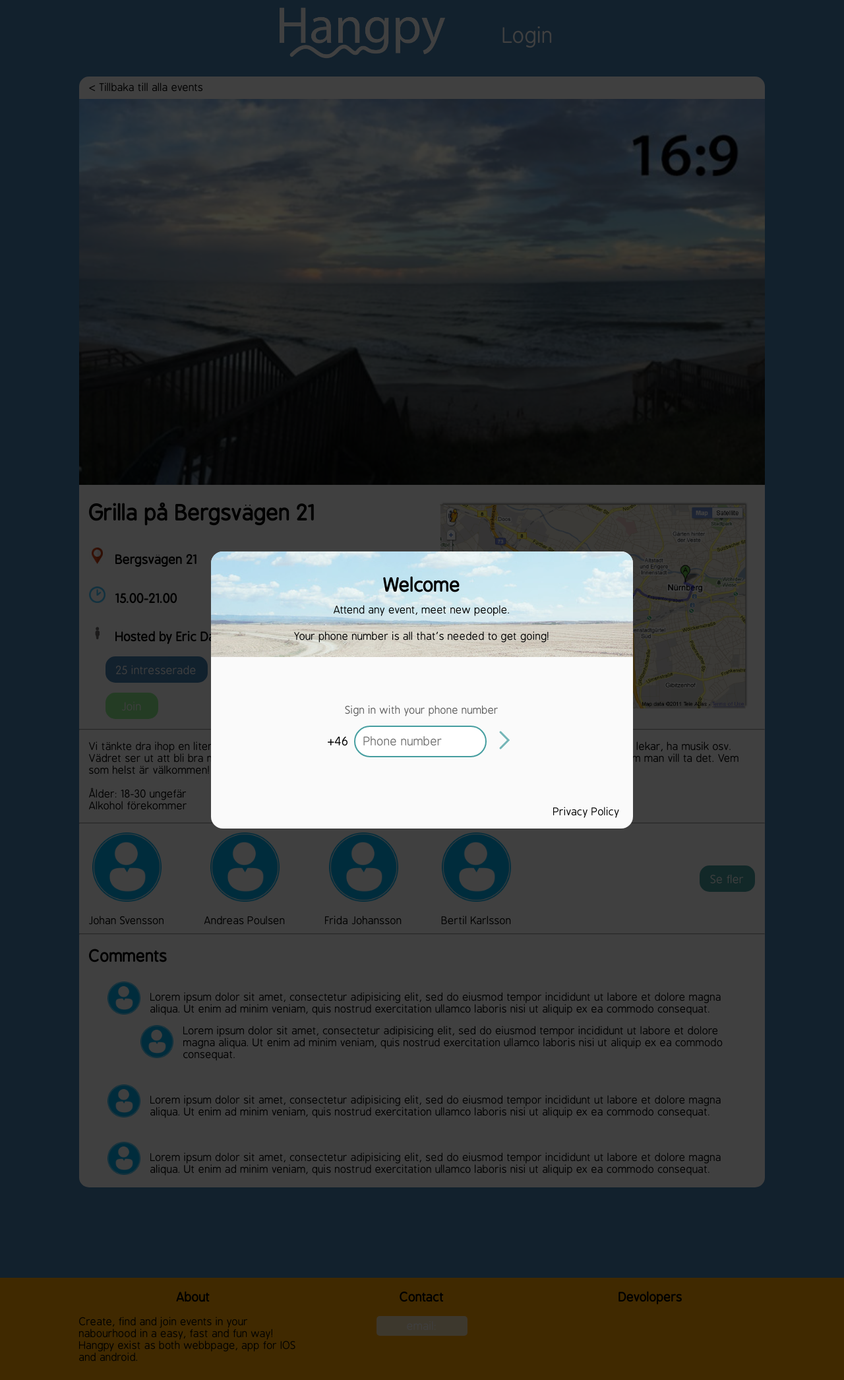
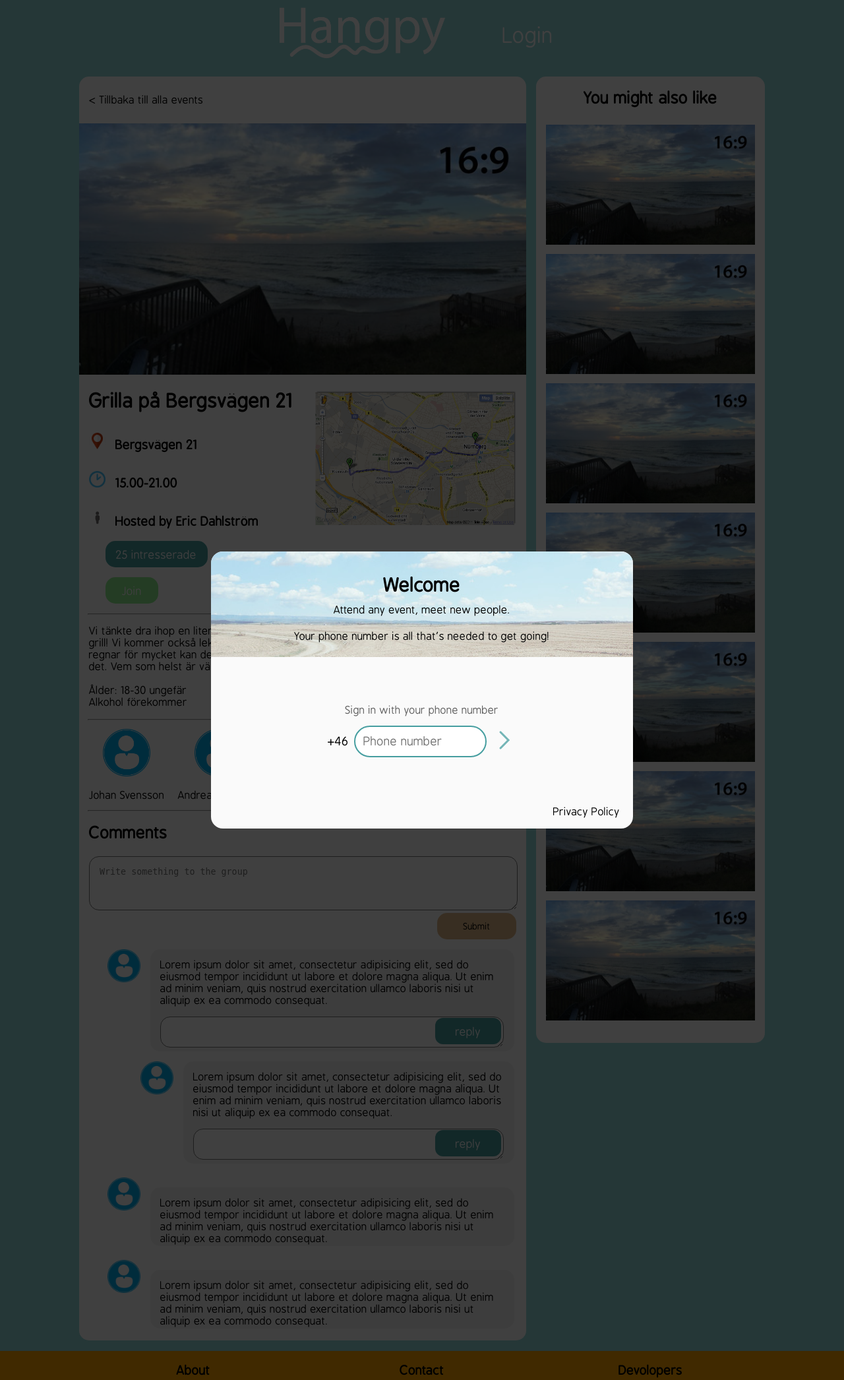
Before and after one commit to Littlemeister/hangpy_webpage, a PHP site: page / in a window 1280 px wide. Shown: the whole page at 66% size. Run offline with PHP 8.4, Linux system fonts and the light colour scheme; some libraries are stand-ins or nearby versions.

Commit message:
event_info test 0.01 Not done at all

```diff
--- a/components/event_info.php
+++ b/components/event_info.php
@@ -32,6 +32,7 @@
 
     <hr>
 
+    <button class="event_info_interested_more_button">Se fler</button>
     <div class="event_info_interested_wrapper">
       <div class="event_info_profile">
         <img src="assets/event_info/profile.png" alt="profile_pic">
@@ -49,42 +50,63 @@
         <img src="assets/event_info/profile.png" alt="profile_pic">
         <p>Bertil Karlsson</p>
       </div>
-
-      <button class="event_info_interested_more_button">Se fler</button>
     </div>
 
     <hr>
 
     <div class="event_info_comments">
       <h2>Comments</h2>
+
+      <form method="post"> <!-- User can write a comment  - - - to stop use event.preventDefault(); -->
+        <textarea class="event_info_comments_write" value="" placeholder="Write something to the group"></textarea>
+        <input class="event_info_comments_submit"  type="submit" name="" value="Submit">
+      </form>
+
       <ul>
+        <li class="event_info_one_comment"> <!-- start first comment -->
+
+          <div class="event_info_comments_picture_wrap">
+            <img src="assets/event_info/profile.png" alt="profile_pic">
+            <div class="event_info_comments_text">Lorem ipsum dolor sit amet, consectetur adipisicing elit, sed do eiusmod
+            tempor incididunt ut labore et dolore magna aliqua. Ut enim ad minim
+            veniam, quis nostrud exercitation ullamco laboris nisi ut aliquip ex ea
+            commodo consequat.
+              <form class="event_info_reply_wrapper" method="post">
+                <textarea name="name" rows="1"></textarea>
+                <button type="submit" name="button">reply</button>
+              </form>
+            </div>
+
+          </div>
+
+          <div class="event_info_sub_comment"> <!-- Subcomment -->
+            <img src="assets/event_info/profile.png" alt="profile_pic">
+            <div class="event_info_comments_text">Lorem ipsum dolor sit amet, consectetur adipisicing elit, sed do eiusmod
+              tempor incididunt ut labore et dolore magna aliqua. Ut enim ad minim
+              veniam, quis nostrud exercitation ullamco laboris nisi ut aliquip ex ea
+              commodo consequat.
+              <form class="event_info_reply_wrapper" method="post">
+                <textarea name="name" rows="1"></textarea>
+                <button type="submit" name="button">reply</button>
+              </form>
+            </div>
+          </div>
+
+        </li> <!-- End first comment -->
+
         <li class="event_info_one_comment">
           <img src="assets/event_info/profile.png" alt="profile_pic">
-          <p>Lorem ipsum dolor sit amet, consectetur adipisicing elit, sed do eiusmod
-          tempor incididunt ut labore et dolore magna aliqua. Ut enim ad minim
-          veniam, quis nostrud exercitation ullamco laboris nisi ut aliquip ex ea
-          commodo consequat. </p>
-          <div class="event_info_sub_comment">
-            <img src="assets/event_info/profile.png" alt="profile_pic">
-            <p>Lorem ipsum dolor sit amet, consectetur adipisicing elit, sed do eiusmod
-              tempor incididunt ut labore et dolore magna aliqua. Ut enim ad minim
-              veniam, quis nostrud exercitation ullamco laboris nisi ut aliquip ex ea
-              commodo consequat. </p>
-          </div>
+          <div class="event_info_comments_text">Lorem ipsum dolor sit amet, consectetur adipisicing elit, sed do eiusmod
+            tempor incididunt ut labore et dolore magna aliqua. Ut enim ad minim
+            veniam, quis nostrud exercitation ullamco laboris nisi ut aliquip ex ea
+            commodo consequat. </div>
         </li>
         <li class="event_info_one_comment">
           <img src="assets/event_info/profile.png" alt="profile_pic">
-          <p>Lorem ipsum dolor sit amet, consectetur adipisicing elit, sed do eiusmod
+          <div class="event_info_comments_text">Lorem ipsum dolor sit amet, consectetur adipisicing elit, sed do eiusmod
             tempor incididunt ut labore et dolore magna aliqua. Ut enim ad minim
             veniam, quis nostrud exercitation ullamco laboris nisi ut aliquip ex ea
-            commodo consequat. </p>
-        </li>
-        <li class="event_info_one_comment">
-          <img src="assets/event_info/profile.png" alt="profile_pic">
-          <p>Lorem ipsum dolor sit amet, consectetur adipisicing elit, sed do eiusmod
-            tempor incididunt ut labore et dolore magna aliqua. Ut enim ad minim
-            veniam, quis nostrud exercitation ullamco laboris nisi ut aliquip ex ea
-            commodo consequat. </p></li>
+            commodo consequat. </div></li>
       </ul>
 
     </div>
--- /dev/null
+++ b/components/event_suggestions.php
@@ -0,0 +1,33 @@
+<div class="event_suggestions_wrapper">
+  <div class="event_suggestions_article_wrapper"> <!-- exist to get 15 padding (should be compability 100%) -->
+    <h2>You might also like</h2>
+
+    <div class="event_suggestions_article">
+      <img src="assets/event_info/pic.jpg" alt="suggestion pic">
+    </div>
+
+    <div class="event_suggestions_article">
+      <img src="assets/event_info/pic.jpg" alt="suggestion pic">
+    </div>
+
+    <div class="event_suggestions_article">
+      <img src="assets/event_info/pic.jpg" alt="suggestion pic">
+    </div>
+
+    <div class="event_suggestions_article">
+      <img src="assets/event_info/pic.jpg" alt="suggestion pic">
+    </div>
+
+    <div class="event_suggestions_article">
+      <img src="assets/event_info/pic.jpg" alt="suggestion pic">
+    </div>
+
+    <div class="event_suggestions_article">
+      <img src="assets/event_info/pic.jpg" alt="suggestion pic">
+    </div>
+
+    <div class="event_suggestions_article">
+      <img src="assets/event_info/pic.jpg" alt="suggestion pic">
+    </div>
+  </div>
+</div>
--- a/index.php
+++ b/index.php
@@ -58,7 +58,8 @@ if ($compile_scss) {
           //include 'components/profile.php';
         ?>
 
-        <?php // event_info section
+        <?php // event_info section with suggestion component
+          include 'components/event_suggestions.php';
           include 'components/event_info.php';
         ?>
 
--- a/styles/_event_info.scss
+++ b/styles/_event_info.scss
@@ -1,31 +1,21 @@
-body{
-  background-color: steelblue;
-  padding:0px;
-  margin:0px;
-}
-
 .event_info_wrapper{
-  max-width: 1040px;
+  max-width: calc(66.66% - 15px);
   width: 100%;
-  margin: 0 auto;
   background-color: white;
-  top: 100px;
-  right: 0;
-  left: 0;
-  margin-bottom: 15px;
   border-radius: 15px;
 }
 
 .event_info_nav_back{
   margin-left: 15px;
-  top: 8px;
   position: relative;
   cursor: pointer;
   width: 100%;
+  top: 27px;
 }
 
 .event_info_header_picture{
   width: 100%;
+  margin-top: 37px;
 }
 
 .event_info_info{
@@ -33,6 +23,7 @@ body{
 }
 .event_info_info h1{
   margin-left:15px;
+  font-size: 1.8em;
 }
 
 .event_info_info > img{
@@ -51,7 +42,7 @@ body{
   top: 0;
   right: 0;
   width: 45%;
-  margin-right: 25px;
+  margin-right: 15px;
 }
 
 .event_info_google_map > img{
@@ -67,10 +58,6 @@ body{
   border-radius: 15px;
 }
 
-.event_info_button_interested{
-  background-color: steelblue;
-}
-
 .event_info_button_join{
   background-color: lightgreen;
 }
@@ -81,14 +68,15 @@ body{
 }
 
 .event_info_interested_wrapper{
-  height: 150px;
+  height: 120px;
   position: relative;
+  overflow: hidden;
 }
 .event_info_profile{
   display: inline-block;
   text-align: center;
-  height: 70%;
-  margin-right: 55px;
+  height: 60%;
+  margin-right: 15px;
 }
 .event_info_profile:nth-child(1){
 margin-left:15px;
@@ -104,9 +92,8 @@ min-width: 80px;
   height: 40px;
   border-radius: 15px;
   float: right;
-position: relative;
-top: 55px;
   margin-right: 15px;
+  margin-top: 40px;
   cursor: pointer;
 }
 
@@ -120,11 +107,27 @@ cursor: pointer;
   margin-right: 15px;
 }
 
-.event_info_comments p{
+.event_info_comments_text{
   margin: 15px;
   min-width: 70%;
+  display: table;
+  background-color: whitesmoke;
+  border-radius: 15px;
+  padding: 15px;
+  padding-bottom: 2px;
 }
 
+.reply_wrapper button{
+  margin-top: 5px;
+  float: right;
+  height: 30px;
+  padding: 0px;
+  min-width: 100px;
+  cursor: pointer;
+}
+.reply_wrapper button:focus{
+  outline:none;
+}
 .event_info_sub_comment{
   margin-left:50px;
 }
@@ -138,6 +141,55 @@ cursor: pointer;
 }
 
 .event_info_one_comment{
-  margin-top:15px;
   padding: 3px;
 }
+
+.event_info_comments_write{
+  left: 15px;
+  min-height: 50px;
+  border-radius: 15px;
+  position: relative;
+  width: calc(100% - 60px);
+  padding: 15px;
+}
+
+.event_info_reply_wrapper textarea{
+  width: calc(100% - 150px);
+  border-radius: 15px;
+  margin-top: 15px;
+  padding: 15px;
+  overflow: hidden;
+  padding-right: 132px;
+}
+
+.event_info_reply_wrapper button{
+  background: #469ea0;
+  color: #FAFAFA;
+  font-size: 17px;
+  height: 40px;
+  width: 100px;
+  border: none;
+  border-radius: 12px;
+  float: right;
+  margin-right: 5px;
+  margin-top: -49px;
+  position: relative;
+}
+
+.event_info_comments_submit{
+  min-width: 120px;
+  height: 40px;
+  border-radius: 15px;
+  float: right;
+  right: 15px;
+  margin-left: 100%;
+  margin-bottom: 15px;
+  position: relative;
+  border: none;
+  background-color: burlywood;
+  cursor: pointer;
+}
+
+hr{
+  width: 96%;
+}
--- /dev/null
+++ b/styles/_event_suggestions.scss
@@ -0,0 +1,24 @@
+.event_suggestions_wrapper{
+  width: 33.33%;
+  background-color:white;
+  float:right;
+  border-radius: 15px;
+  padding-bottom: 15px;
+}
+
+.event_suggestions_article_wrapper{
+  margin:15px;
+}
+
+.event_suggestions_wrapper h2{
+  text-align: center;
+}
+
+.event_suggestions_article, .event_suggestions_article img{
+  width: 100%;
+  margin-top: 5px;
+}
+
+.event_suggestions_article img{
+  height: 182px;
+}
--- a/styles/styles.scss
+++ b/styles/styles.scss
@@ -37,3 +37,6 @@ $dialog_radius: 18px;
 
 //  Event_info stylesheet
 @import "event_info";
+
+// Event_suggestions stylesheet
+@import "event_suggestions";
```
Also changed, not shown: styles.css. Lines whose indentation alone changed are shown as unchanged.
